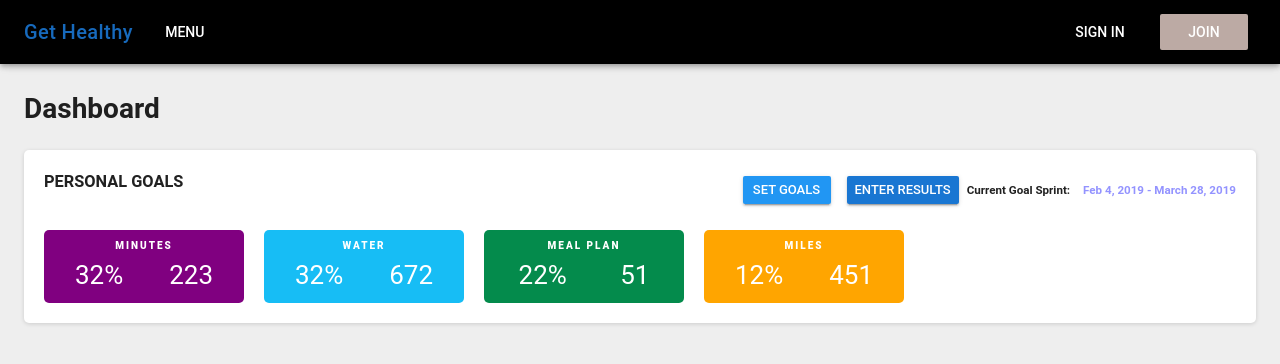
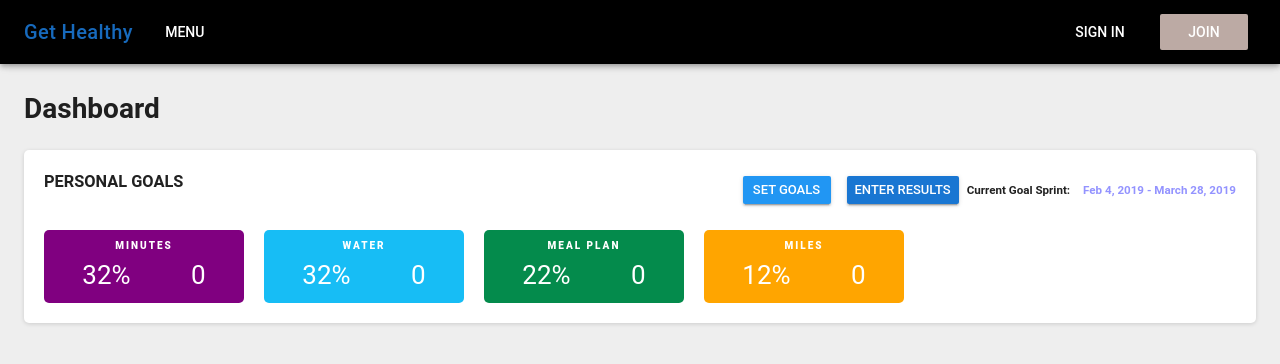
Before and after one commit to joshin-run/gethealthy, a Vue app: page /dashboard in a window 1280 px wide. Shown: the top 364 px of the page. Built offline with nearby package versions, Linux system fonts and the light colour scheme; a small style sheet from the web is missing.

Commit message:
Feat (style) daskboard numbers from state

```diff
--- a/src/components/PersonalGoals.vue
+++ b/src/components/PersonalGoals.vue
@@ -14,7 +14,9 @@
                 <div class="label">MINUTES</div>
                 <div class="data-container">
                   <div class="percent">32%</div>
-                  <div class="accum">223</div>
+                  <div class="accum">
+                    {{goals[0].dayVal * goals[0].weekVal * state.weeks}}
+                    </div>
                 </div>
               </div>
             </div>
@@ -23,7 +25,7 @@
                 <div class="label">WATER</div>
                 <div class="data-container">
                   <div class="percent">32%</div>
-                  <div class="accum">672</div>
+                  <div class="accum">{{goals[1].dayVal * goals[1].weekVal * state.weeks}}</div>
                 </div>
               </div>
             </div>
@@ -32,7 +34,7 @@
                 <div class="label">MEAL PLAN</div>
                 <div class="data-container">
                   <div class="percent">22%</div>
-                  <div class="accum">51</div>
+                  <div class="accum">{{goals[2].dayVal * goals[2].weekVal * state.weeks}}</div>
                 </div>
               </div>
             </div>
@@ -41,7 +43,7 @@
                 <div class="label">MILES</div>
                 <div class="data-container">
                   <div class="percent">12%</div>
-                  <div class="accum">451</div>
+                  <div class="accum">{{goals[3].dayVal * goals[3].weekVal * state.weeks}}</div>
                 </div>
               </div>
             </div>
@@ -51,7 +53,15 @@
 </template>
 <script>
 export default {
-    name: 'PersonalGoals'
+    name: 'PersonalGoals',
+    computed: {
+        goals () {
+          return this.$store.state.setGoalsContent
+        },
+        state () {
+          return this.$store.state
+        }
+    }
 };
 </script>
 <style lang="scss" scoped>
--- a/src/store.js
+++ b/src/store.js
@@ -24,7 +24,7 @@ export default new Vuex.Store({
                 dayVal: null,
                 weekId: 'minutes_w',
                 weekVal: null,
-                totalWeekly: 0,
+                totalWeekly: null,
                 totalMsg1: 'I will exercise for ',
                 totalMsg2: ' minutes per week'
             },
@@ -38,7 +38,7 @@ export default new Vuex.Store({
                 dayVal: null,
                 weekId: 'water_w',
                 weekVal: null,
-                totalWeekly: 0,
+                totalWeekly: null,
                 totalMsg1: 'I will drink ',
                 totalMsg2: ' ounces of water per week'
             },
@@ -52,7 +52,7 @@ export default new Vuex.Store({
                 dayVal: null,
                 weekId: 'meals_w',
                 weekVal: null,
-                totalWeekly: 0,
+                totalWeekly: null,
                 totalMsg1: 'I will eat ',
                 totalMsg2: ' healthymiles per week'
             },
@@ -66,12 +66,12 @@ export default new Vuex.Store({
                 dayVal: null,
                 weekId: 'miles_w',
                 weekVal: null,
-                totalWeekly: 0,
+                totalWeekly: null,
                 totalMsg1: 'I will exercise the distance of ',
                 totalMsg2: ' miles per week'
             }
         ],
-        weeks: 0,
+        weeks: null,
         // minutes: {
         //     d_2: 0,
         //     w_2: 0
--- a/src/views/SetGoals.vue
+++ b/src/views/SetGoals.vue
@@ -41,8 +41,10 @@
                             <div v-for="(section, index) in weekly"
                            :key="section.key">
                                 <h3>{{state.weeks * section.dayVal * section.weekVal}} total {{section.title}}</h3>
-                            </div>
-
+                            </div><br />
+                            <v-btn color="blue lighten-1" to="/dashboard"
+                            style="color: white">Save
+                            and Close</v-btn>
 
                         </div>
                     </div>
```
Also changed, not shown: src/views/Dashboard.vue (line endings or trailing spaces).
